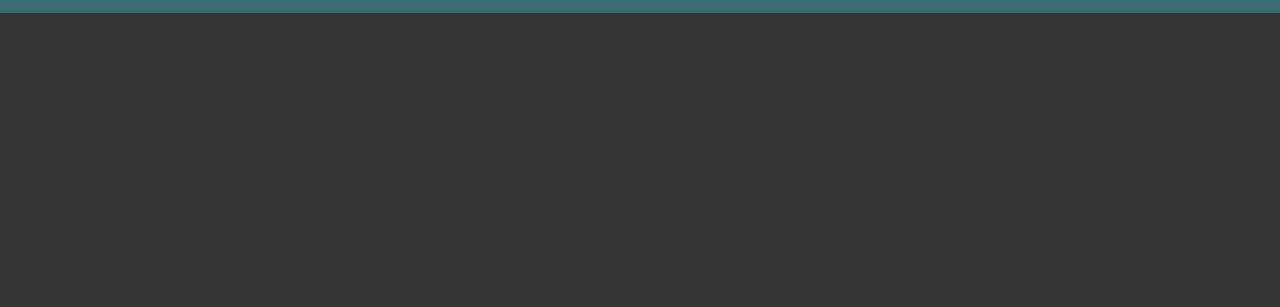
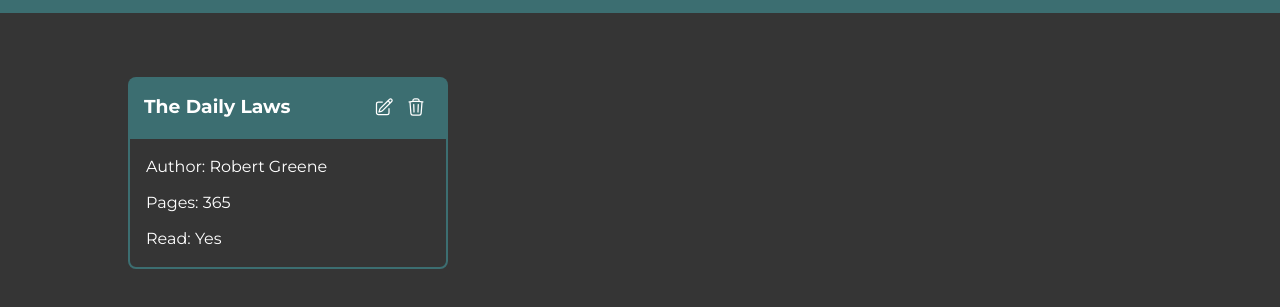
Before and after one commit to sohankancherla/book-tracker, a plain HTML site: page index.html in a window 1280 px wide. Shown: the part 67-374 px from the top of the page. Drawn offline with Linux system fonts and the light colour scheme.

Commit message:
Design the book cards

```diff
--- a/index.html
+++ b/index.html
@@ -12,7 +12,31 @@
 <body>
     <header>
         <h1>Book Tracker</h1>
-        <button>Add Book</button>
+        <button class="add">Add Book</button>
     </header>
+    <main>
+        <div class="card">
+            <div class="card-header">
+                <h3>The Daily Laws</h3>
+                <div class="icons">
+                    <button class="button-icon">
+                        <svg class="icon" xmlns="http://www.w3.org/2000/svg" fill="none" viewBox="0 0 24 24" stroke-width="1.5">
+                            <path stroke-linecap="round" stroke-linejoin="round" d="m16.862 4.487 1.687-1.688a1.875 1.875 0 1 1 2.652 2.652L10.582 16.07a4.5 4.5 0 0 1-1.897 1.13L6 18l.8-2.685a4.5 4.5 0 0 1 1.13-1.897l8.932-8.931Zm0 0L19.5 7.125M18 14v4.75A2.25 2.25 0 0 1 15.75 21H5.25A2.25 2.25 0 0 1 3 18.75V8.25A2.25 2.25 0 0 1 5.25 6H10" />
+                        </svg>
+                    </button>
+                    <button class="button-icon">
+                        <svg class="icon" xmlns="http://www.w3.org/2000/svg" fill="none" viewBox="0 0 24 24" stroke-width="1.5">
+                            <path stroke-linecap="round" stroke-linejoin="round" d="m14.74 9-.346 9m-4.788 0L9.26 9m9.968-3.21c.342.052.682.107 1.022.166m-1.022-.165L18.16 19.673a2.25 2.25 0 0 1-2.244 2.077H8.084a2.25 2.25 0 0 1-2.244-2.077L4.772 5.79m14.456 0a48.108 48.108 0 0 0-3.478-.397m-12 .562c.34-.059.68-.114 1.022-.165m0 0a48.11 48.11 0 0 1 3.478-.397m7.5 0v-.916c0-1.18-.91-2.164-2.09-2.201a51.964 51.964 0 0 0-3.32 0c-1.18.037-2.09 1.022-2.09 2.201v.916m7.5 0a48.667 48.667 0 0 0-7.5 0" />
+                        </svg>
+                    </button>
+                </div>
+            </div>
+            <div class="card-body">
+                <p>Author: Robert Greene</p>
+                <p>Pages: 365</p>
+                <p>Read: <span>Yes</span></p>
+            </div>
+        </div>
+    </main>
 </body>
 </html>
--- a/style.css
+++ b/style.css
@@ -35,12 +35,9 @@ p, h1, h2, h3, h4, h5, h6 {
 :root {
     --green: #3c6e71;
     --dark: #353535;
+    --gray: #d3d3d3;
     color: white;
     background-color: var(--dark);
-}
-
-body {
-    overflow: hidden;
 }
 
 header {
@@ -49,3 +46,55 @@ header {
     justify-content: space-between;
     padding: 16px 10%;
 }
+
+main {
+    margin: 5% 10%;
+    display: grid;
+    grid-template-columns: repeat(auto-fill, minmax(300px, 1fr));
+    gap: 32px;
+}
+
+.card {
+    display: flex;
+    flex-direction: column;
+    background-color: var(--dark);
+}
+
+.card-header {
+    display: flex;
+    justify-content: space-between;
+    padding: 16px;
+    border-top-left-radius: 8px;
+    border-top-right-radius: 8px;
+    background-color: var(--green);
+}
+
+.card-body {
+    padding: 16px;
+    border: solid 2px var(--green);
+    border-bottom-left-radius: 8px;
+    border-bottom-right-radius: 8px;
+    display: flex;
+    flex-direction: column;
+    gap: 12px;
+}
+
+.icons {
+    display: flex;
+    align-items: center;
+}
+
+.icon {
+    height: 20px;
+    width: 20px;
+}
+
+.button-icon {
+    background-color: var(--green);
+    border: none;
+    stroke: white;
+}
+
+.button-icon:hover {
+    stroke: var(--gray);
+}
```
